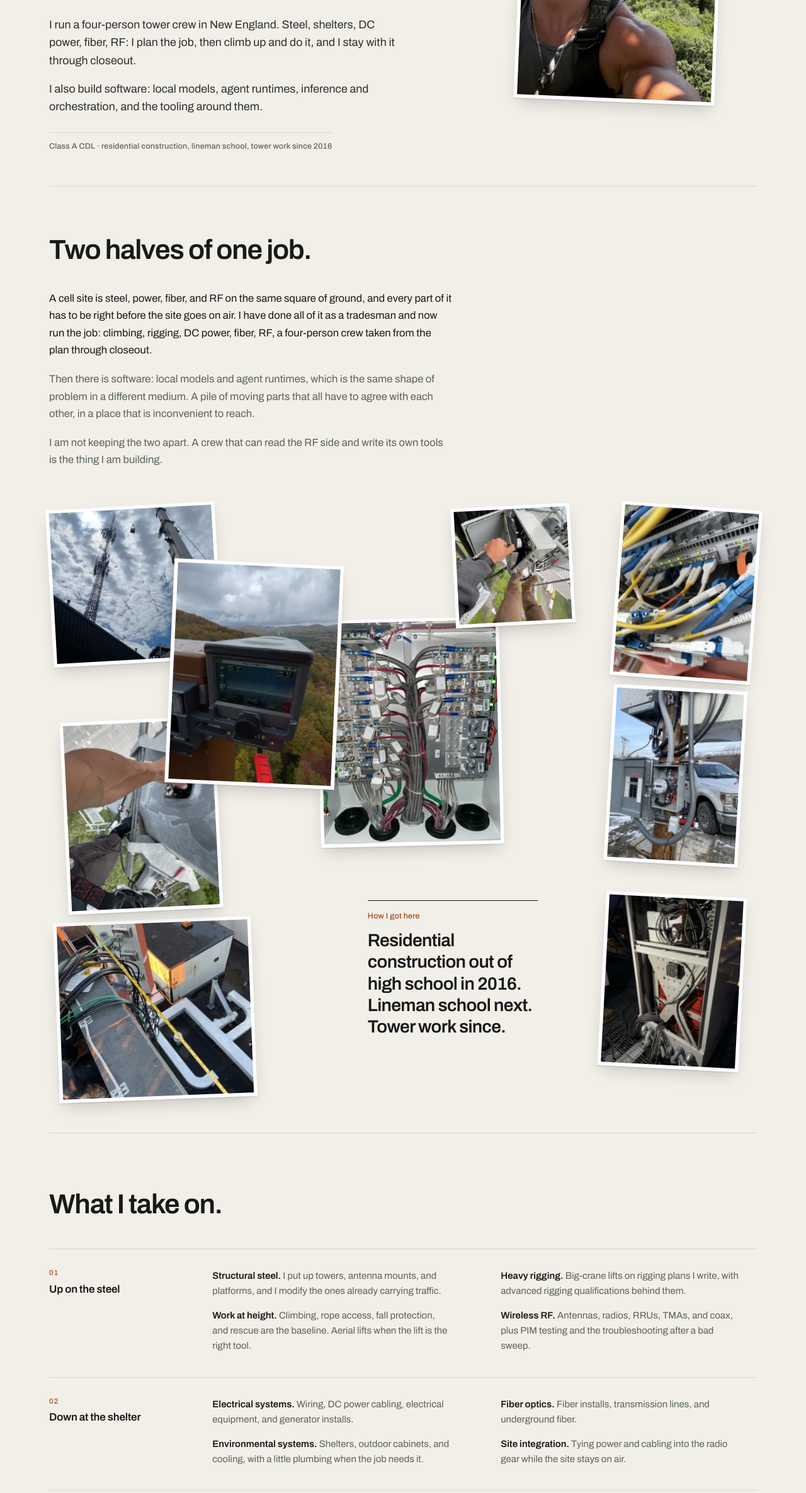
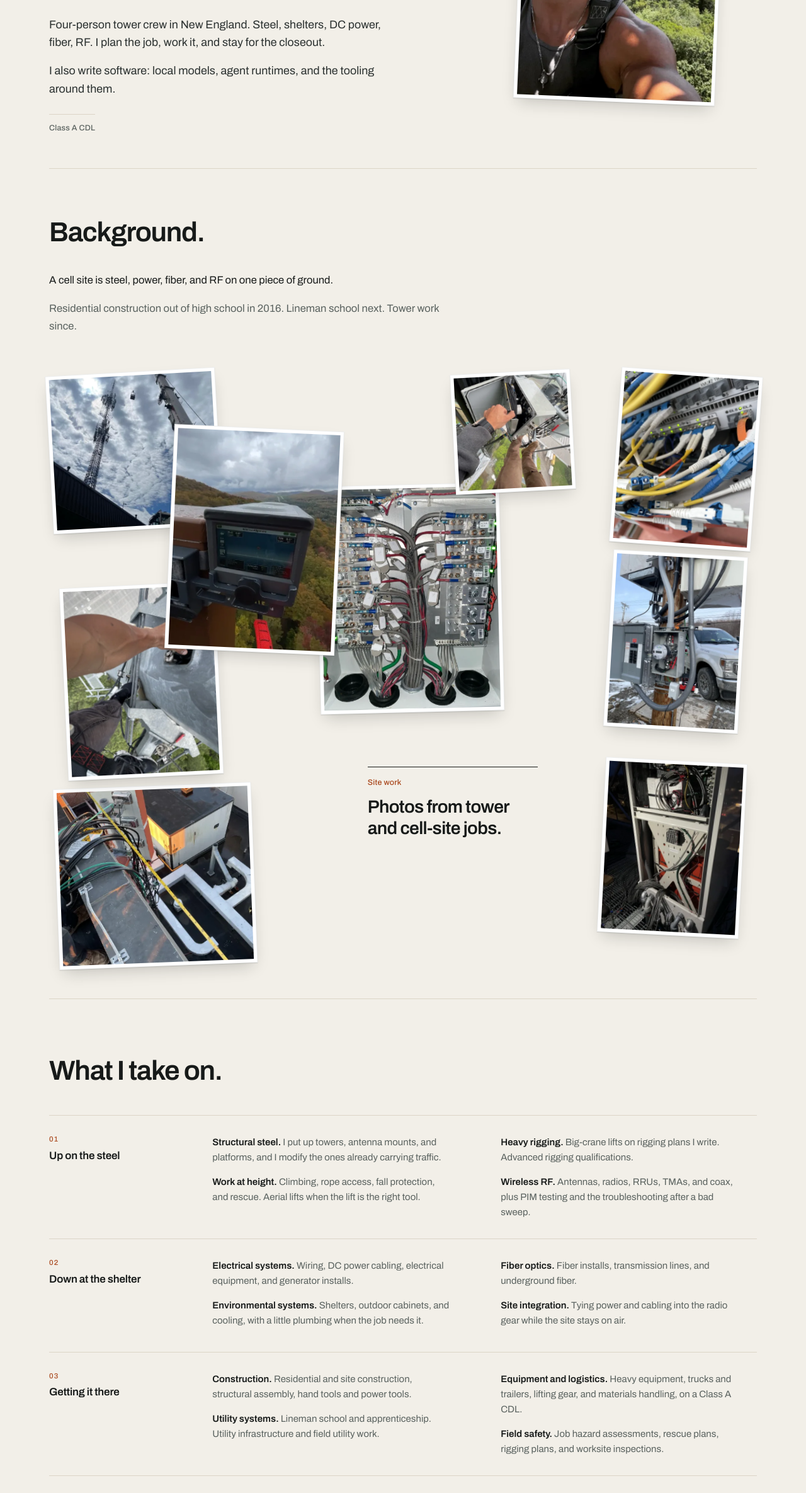
Before and after one commit to Foshowithit/adamn.info, a plain HTML site: page index.html in a window 1280 px wide. Shown: the part 395-2765 px from the top of the page at 63% size. Drawn offline with Linux system fonts and the light colour scheme.

Commit message:
Rewrite the copy to state facts instead of pitching
Cut the self-mythologising lines the previous pass introduced: the
"two halves of one job" thesis, "the thing I am building", "it still
shapes how I build", "safety as a written plan, not a talk", "the read
of someone who has climbed the steel", and "RCOS is the current thread".
Metadata drops "build my own software"; the JSON-LD job title is now
tower crew foreman.

Facts are stated once each: crew and software in the hero, the
residential -> lineman school -> towers-since-2016 route in the
background section, and the career note in the collage is a caption
rather than a second résumé.

```diff
--- a/index.html
+++ b/index.html
@@ -4,10 +4,10 @@
   <meta charset="utf-8">
   <meta name="viewport" content="width=device-width, initial-scale=1">
   <title>Adam [LASTNAME] · Tower crews and field software</title>
-  <meta name="description" content="I run a four-person tower crew in New England -- steel, shelters, DC power, fiber, RF -- and build my own software: local models, agent runtimes, workflow orchestration.">
+  <meta name="description" content="Tower crew foreman in New England: steel, shelters, DC power, fiber, and RF. Also writes software: local models, agent runtimes, orchestration.">
   <meta name="theme-color" content="#f2efe8">
   <meta property="og:title" content="Adam [LASTNAME] · Tower crews and field software">
-  <meta property="og:description" content="I run a four-person tower crew in New England -- steel, shelters, DC power, fiber, RF -- and build my own software: local models, agent runtimes, workflow orchestration.">
+  <meta property="og:description" content="Tower crew foreman in New England: steel, shelters, DC power, fiber, and RF. Also writes software: local models, agent runtimes, orchestration.">
   <meta property="og:type" content="profile">
   <meta property="og:image" content="assets/og.jpg">
   <meta property="og:image:width" content="1200">
@@ -15,7 +15,7 @@
   <meta property="og:image:alt" content="Adam on a cell tower in a hardhat and harness, treetops and sky behind.">
   <meta name="twitter:card" content="summary_large_image">
   <meta name="twitter:title" content="Adam [LASTNAME] · Tower crews and field software">
-  <meta name="twitter:description" content="I run a four-person tower crew in New England -- steel, shelters, DC power, fiber, RF -- and build my own software: local models, agent runtimes, workflow orchestration.">
+  <meta name="twitter:description" content="Tower crew foreman in New England: steel, shelters, DC power, fiber, and RF. Also writes software: local models, agent runtimes, orchestration.">
   <meta name="twitter:image" content="assets/og.jpg">
   <meta name="twitter:image:alt" content="Adam on a cell tower in a hardhat and harness, treetops and sky behind.">
   <link rel="icon" type="image/svg+xml" href="assets/favicon.svg">
@@ -26,8 +26,8 @@
     "@context": "https://schema.org",
     "@type": "Person",
     "name": "Adam [LASTNAME]",
-    "jobTitle": "Tower crew lead and software builder",
-    "description": "Runs a four-person tower crew in New England and builds software: local model inference, agent runtimes, workflow orchestration.",
+    "jobTitle": "Tower crew foreman",
+    "description": "Foreman of a four-person tower crew in New England. Also writes software: local model inference, agent runtimes, workflow orchestration.",
     "workLocation": { "@type": "Place", "name": "New England" },
     "knowsAbout": [
       "Construction",
@@ -63,9 +63,9 @@
         <div class="intro-copy">
           <p class="eyebrow">Tower crews · field software · New England</p>
           <h1 id="intro-title">I build<br>cell sites.</h1>
-          <p class="lede">I run a four-person tower crew in New England. Steel, shelters, DC power, fiber, RF: I plan the job, then climb up and do it, and I stay with it through closeout.</p>
-          <p class="lede">I also build software: local models, agent runtimes, inference and orchestration, and the tooling around them.</p>
-          <p class="credentials">Class A CDL · residential construction, lineman school, tower work since 2016</p>
+          <p class="lede">Four-person tower crew in New England. Steel, shelters, DC power, fiber, RF. I plan the job, work it, and stay for the closeout.</p>
+          <p class="lede">I also write software: local models, agent runtimes, and the tooling around them.</p>
+          <p class="credentials">Class A CDL</p>
         </div>
         <figure class="portrait shot">
           <a href="assets/photos/pfp.jpg" aria-label="Open original portrait of Adam on a tower">
@@ -78,11 +78,10 @@
       </section>
 
       <section class="bio" aria-labelledby="bio-title">
-        <h2 id="bio-title" class="work-title">Two halves of one job.</h2>
+        <h2 id="bio-title" class="work-title">Background.</h2>
         <div class="bio-copy">
-          <p>A cell site is steel, power, fiber, and RF on the same square of ground, and every part of it has to be right before the site goes on air. I have done all of it as a tradesman and now run the job: climbing, rigging, DC power, fiber, RF, a four-person crew taken from the plan through closeout.</p>
-          <p>Then there is software: local models and agent runtimes, which is the same shape of problem in a different medium. A pile of moving parts that all have to agree with each other, in a place that is inconvenient to reach.</p>
-          <p>I am not keeping the two apart. A crew that can read the RF side and write its own tools is the thing I am building.</p>
+          <p>A cell site is steel, power, fiber, and RF on one piece of ground.</p>
+          <p>Residential construction out of high school in 2016. Lineman school next. Tower work since.</p>
         </div>
       </section>
 
@@ -136,8 +135,8 @@
           </a>
         </figure>
         <aside class="career-note" id="story" aria-label="Career background">
-          <p class="note-label">How I got here</p>
-          <p>Residential construction out of high school in 2016. Lineman school next. Tower work since.</p>
+          <p class="note-label">Site work</p>
+          <p>Photos from tower and cell-site jobs.</p>
         </aside>
         <figure class="shot shot--radio">
           <a href="assets/photos/radio-box.jpg" aria-label="Open original photo of an open radio box on a tower">
@@ -171,8 +170,8 @@
             <h3>Up on the steel</h3>
             <ul>
               <li><strong>Structural steel.</strong> I put up towers, antenna mounts, and platforms, and I modify the ones already carrying traffic.</li>
-              <li><strong>Work at height.</strong> Climbing, rope access, fall protection, and rescue are the baseline. Aerial lifts when the lift is the right tool.</li>
-              <li><strong>Heavy rigging.</strong> Big-crane lifts on rigging plans I write, with advanced rigging qualifications behind them.</li>
+              <li><strong>Work at height.</strong> Climbing, rope access, fall protection, and rescue. Aerial lifts when the lift is the right tool.</li>
+              <li><strong>Heavy rigging.</strong> Big-crane lifts on rigging plans I write. Advanced rigging qualifications.</li>
               <li><strong>Wireless RF.</strong> Antennas, radios, RRUs, TMAs, and coax, plus PIM testing and the troubleshooting after a bad sweep.</li>
             </ul>
           </section>
@@ -188,22 +187,22 @@
           <section class="work-group">
             <h3>Getting it there</h3>
             <ul>
-              <li><strong>Construction.</strong> Residential and site construction, structural assembly, hand tools and power tools. It is where I started in 2016, and it still shapes how I build.</li>
-              <li><strong>Utility systems.</strong> Lineman school and an apprenticeship behind the electrical work: infrastructure and field utility work.</li>
+              <li><strong>Construction.</strong> Residential and site construction, structural assembly, hand tools and power tools.</li>
+              <li><strong>Utility systems.</strong> Lineman school and apprenticeship. Utility infrastructure and field utility work.</li>
               <li><strong>Equipment and logistics.</strong> Heavy equipment, trucks and trailers, lifting gear, and materials handling, on a Class A CDL.</li>
-              <li><strong>Field safety.</strong> Job hazard assessments, rescue plans, rigging plans, and worksite inspections: safety as a written plan, not a talk.</li>
+              <li><strong>Field safety.</strong> Job hazard assessments, rescue plans, rigging plans, and worksite inspections.</li>
             </ul>
           </section>
           <section class="work-group">
             <h3>Running the job</h3>
             <ul>
-              <li><strong>Leadership.</strong> I run the four-person crew: site execution, the field calls, and the closeout documentation at the end.</li>
+              <li><strong>Leadership.</strong> Foreman and top hand. Four-person crews, site execution, field calls, closeout documentation.</li>
             </ul>
           </section>
           <section class="work-group">
             <h3>The other half</h3>
             <ul>
-              <li><strong>AI and computing.</strong> GPUs, local model inference, open models, agent runtimes, workflow orchestration, and the software that holds it together. RCOS is the current thread.</li>
+              <li><strong>AI and computing.</strong> GPUs, local model inference, open models, agent runtimes, workflow orchestration, software, RCOS.</li>
             </ul>
           </section>
         </div>
@@ -211,7 +210,7 @@
 
       <section class="work contact-band" aria-labelledby="contact-title">
         <h2 id="contact-title" class="work-title">Working together.</h2>
-        <p class="band-copy">If you are scoping a site build or a retrofit, or you are building field software and want the read of someone who has climbed the steel, write to me.</p>
+        <p class="band-copy">If you are scoping a site build or a retrofit, or you need software for field work, write to me.</p>
         <p class="band-link"><a href="mailto:[EMAIL]">[EMAIL] <span aria-hidden="true">↗</span></a></p>
       </section>
     </main>
```
Also changed, not shown: README.md.
